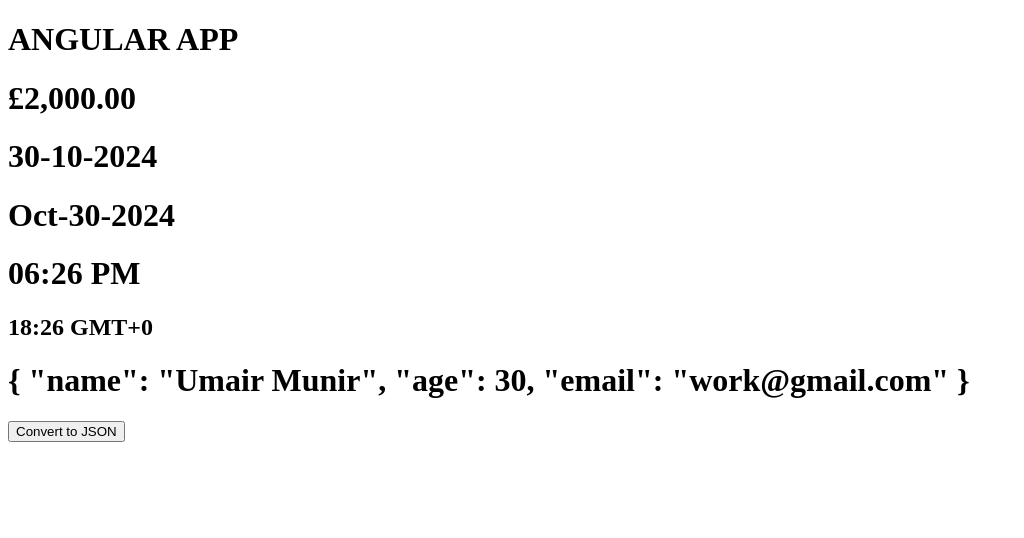
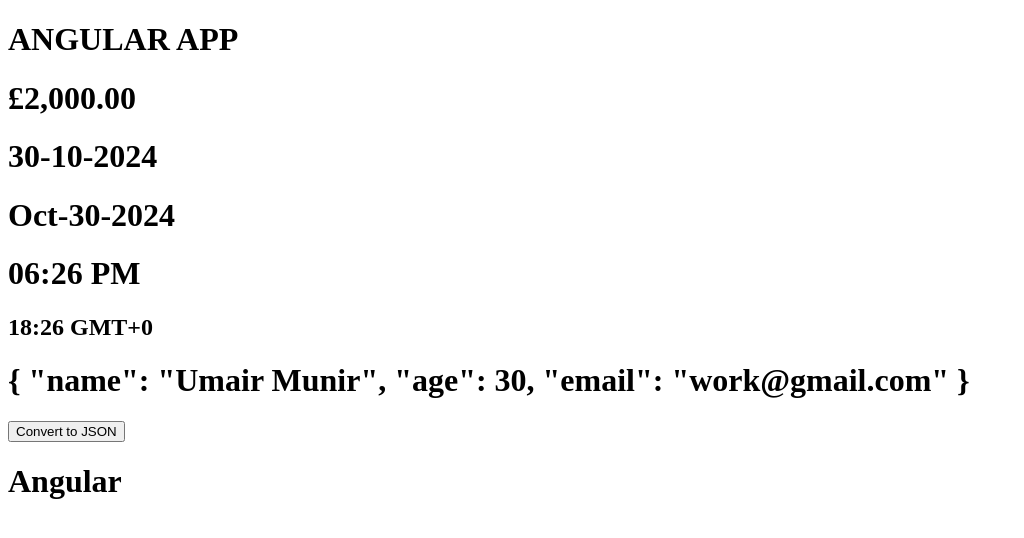
Before and after one commit to B00ttl3/Pipes-In-Angular, an Angular app: page / in a window 1280 px wide. Shown: the top 538 px of the page, without its empty margins (0-1024 px from the left). Built offline with nearby package versions, Linux system fonts and the light colour scheme.

Commit message:
Learnt about the slice pipe in Angular with which we can extrat the specific portion of some string

```diff
--- a/src/app/app.component.html
+++ b/src/app/app.component.html
@@ -84,3 +84,8 @@
 
 <button (click)="convertJson()" > Convert to JSON </button>
 <!-- This button way is the JS way and not Angular way -->
+
+
+<!-- Slice Pipe: If you want to extract the portion of a string. In the example below we wanted to show just Angular and not Hello. so after putting | symbol and then slice we will have to give the parameter with it, as the slice pipe works with the parameter. So in here we will count from which word number we want to start including the space. so Hello have 5 words but as in JS we know that 0 is 1 so here the H is not 1 but 0 and then the rest, exclude them and the A is the 6th word so we will start with that -->
+
+<h1>{{'Hello Angular' | slice : 5 }}</h1>
--- a/src/app/app.component.ts
+++ b/src/app/app.component.ts
@@ -1,4 +1,4 @@
-import { CurrencyPipe, DatePipe, DecimalPipe, JsonPipe, LowerCasePipe, PercentPipe, TitleCasePipe, UpperCasePipe } from '@angular/common';
+import { CurrencyPipe, DatePipe, DecimalPipe, JsonPipe, LowerCasePipe, PercentPipe, SlicePipe, TitleCasePipe, UpperCasePipe } from '@angular/common';
 import { Component } from '@angular/core';
 @Component({
   selector: 'app-root',
@@ -11,7 +11,8 @@
     PercentPipe,
     CurrencyPipe,
     DatePipe,
-    JsonPipe
+    JsonPipe,
+    SlicePipe
   ],
   templateUrl: './app.component.html',
   styleUrl: './app.component.css'
```
